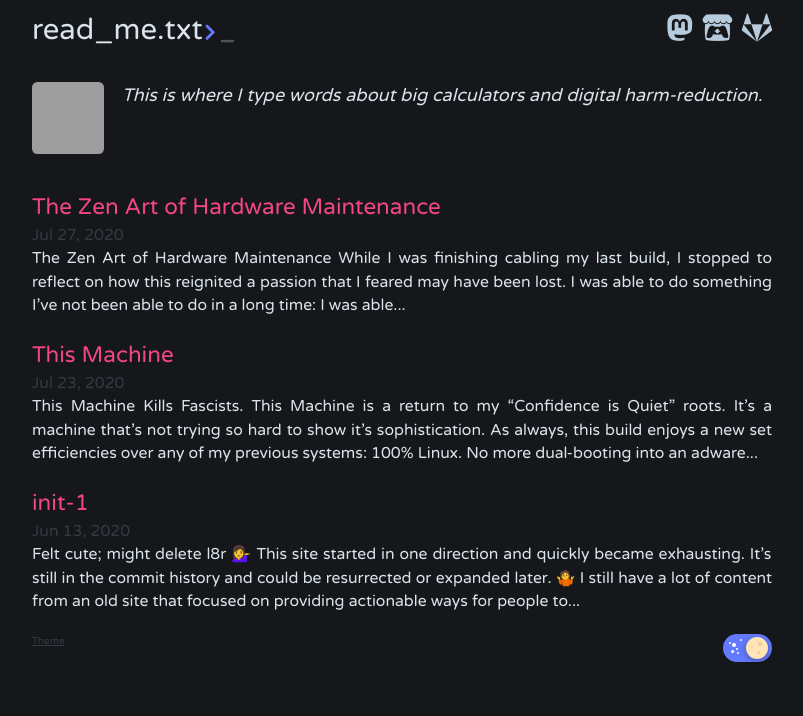
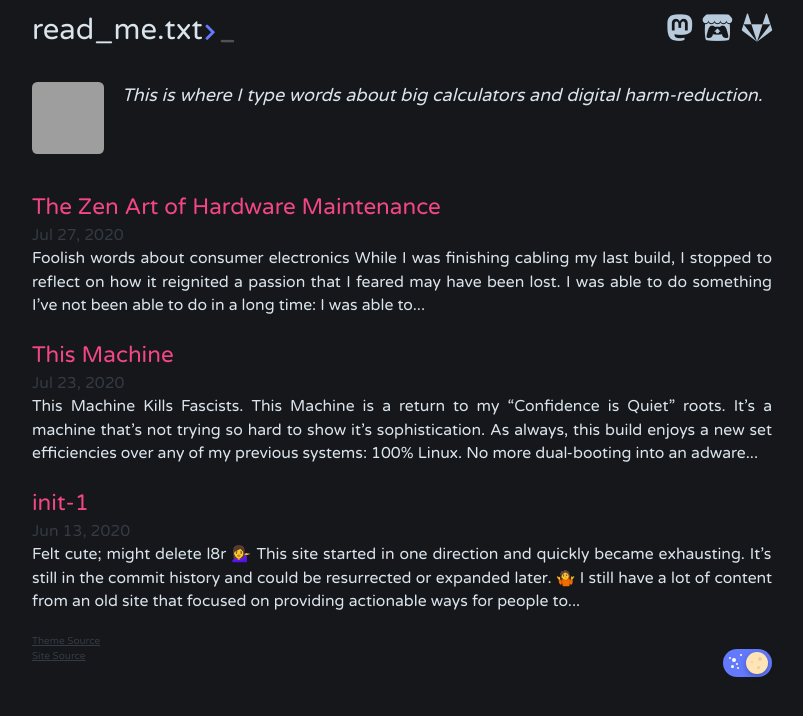
Before and after one commit to matrix8967/text-mainframe-computer-mirror, a Jekyll site: the page built from index.html, in a window 1280 px wide. Shown: the top 716 px of the page, without its empty margins (238-1041 px from the left). Built offline with Jekyll 4.4.1, drawn with Linux system fonts in a browser that asks for light colours; the list of posts is cut into pages by our own code; grey boxes are pictures that could not be loaded.

Commit message:
More Housekeeping.

```diff
--- a/_includes/footer.html
+++ b/_includes/footer.html
@@ -1,6 +1,7 @@
 <footer class="site-footer">
   <div class="wrapper">
-    <div class="credits"><a href="https://github.com/bitbrain/jekyll-dash">Theme</a>
+    <div class="credits"><a href="https://github.com/bitbrain/jekyll-dash">Theme Source</a>
+      <div class="credits"><a href="https://gitlab.com/matrix8967/text-mainframe-computer">Site Source</a>
       {%- include theme-toggle.html -%}
     </div>
   </div>
--- a/_posts/2020-07-27-Zen-Art.md
+++ b/_posts/2020-07-27-Zen-Art.md
@@ -4,13 +4,13 @@ title:  "The Zen Art of Hardware Maintenance"
 description: Maybe the real friends are the computers we made along the way...?
 tags: hardware human-after-all
 ---
-# The Zen Art of Hardware Maintenance
+# Foolish words about consumer electronics
 
-While I was finishing cabling my last build, I stopped to reflect on how this reignited a passion that I feared may have been lost.
+While I was finishing cabling my last build, I stopped to reflect on how it reignited a passion that I feared may have been lost.
 
 I was able to do something I've not been able to do in a long time: *I was able to fucking slow down.* I could consider the *best* ways to approach problems. I was able to experiment, measure, and re-evaluate.
 
-I'd forgotten what it was like to _enjoy_ this kind of work. I had started to doubt myself as an engineer. But I found a long-forgotten peace in the small acts of routing cables, cinching zip ties, and tightening screws.
+I'd forgotten what it was like to _enjoy_ this kind of work. I found a long-forgotten peace in the small acts of routing cables, cinching zip ties, and tensioning screws.
 
 I became lost in a vacuum of muted reflection as I thought about the heat, the airflow, and the connections of it all.
 
```
Also changed, not shown: other parts of _posts/2020-07-27-Zen-Art.md (+3 -1 lines), _posts/2020-07-23-This-Machine.md (+32 -12 lines), README.md.
